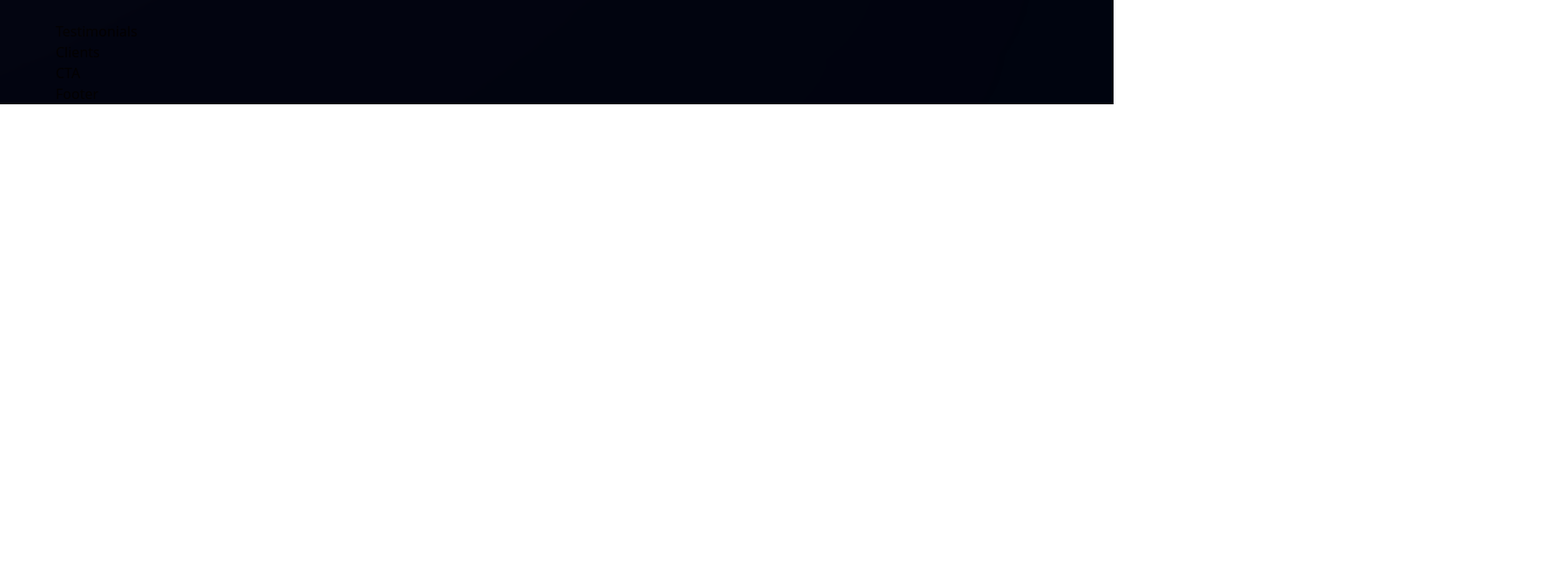
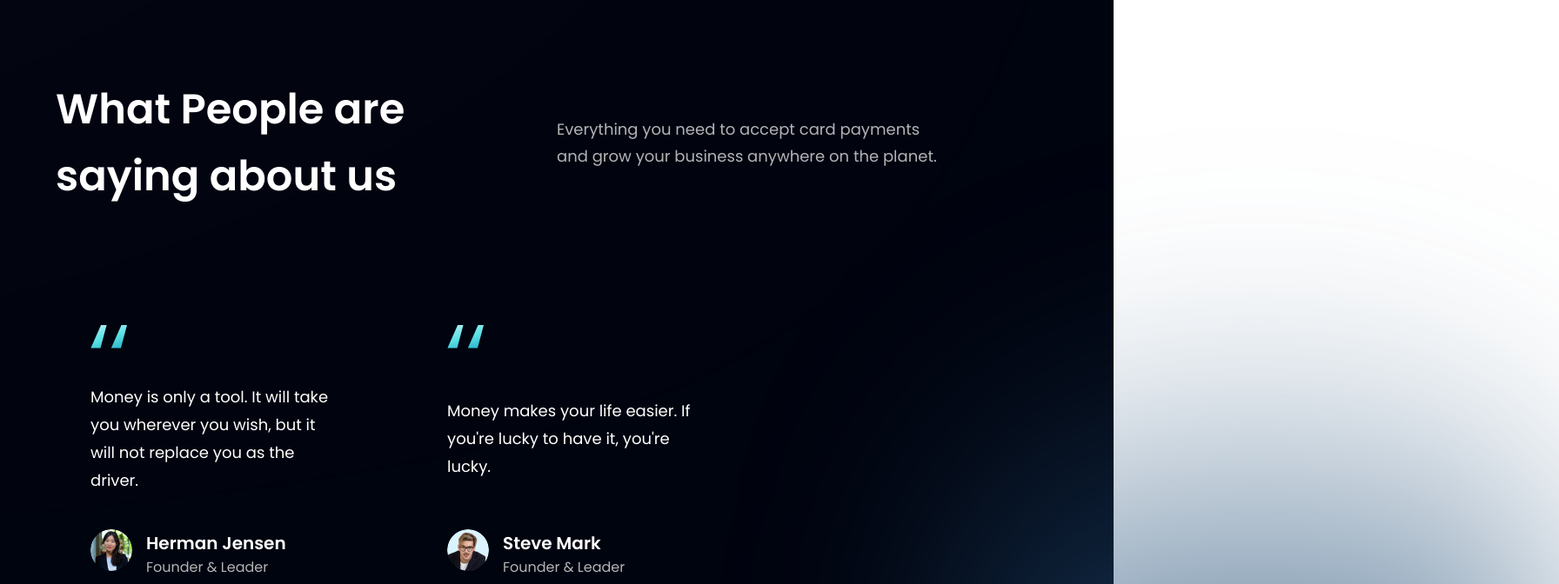
Before and after one commit to mzhao99/bank-modern-app, a React (Vite) app: page / in a window 1280 px wide. Shown: the part 2780-3452 px from the top of the page at 87% size, 1792 px wide, since content can reach past the window. Before the commit the page ends 2900 px from the top, so only its background shows below. Built offline with nearby package versions, Linux system fonts and the light colour scheme.

Commit message:
added testimonial and client sections

```diff
--- a/src/components/Clients.jsx
+++ b/src/components/Clients.jsx
@@ -1,9 +1,16 @@
-import React from 'react'
+import { clients } from "../constants";
+import styles from "../style";
 
-const Clients = () => {
-  return (
-    <div>Clients</div>
-  )
-}
+const Clients = () => (
+    <section className={`${styles.flexCenter} my-4`}>
+        <div className={`${styles.flexCenter} flex-wrap w-full`}>
+        {clients.map((client) => (
+            <div key={client.id} className={`flex-1 ${styles.flexCenter} sm:min-w-[192px] min-w-[120px] m-5`}>
+                <img src={client.logo} alt="client_logo" className="sm:w-[192px] w-[100px] object-contain" />
+            </div>
+        ))}
+        </div>
+  </section>
+)
 
-export default Clients
+export default Clients;
--- a/src/components/FeedbackCard.jsx
+++ b/src/components/FeedbackCard.jsx
@@ -1,9 +1,20 @@
-import React from 'react'
+import { quotes } from "../assets";
 
-const FeedbackCard = () => {
-  return (
-    <div>FeedbackCard</div>
-  )
-}
+const FeedbackCard = ({ content, name, title, img }) => (
+    <div className="flex justify-between flex-col px-10 py-12 rounded-[20px]  max-w-[370px] md:mr-10 sm:mr-5 mr-0 my-5 feedback-card">
+        {/* Quote */}
+        <img src={quotes} alt="double_quotes" className="w-[42px] h-[27px] object-contain" />
+        <p className="font-poppins font-normal text-[18px] leading-[32px] text-white my-10">{content}</p>
 
-export default FeedbackCard
+        {/* Person Info */}
+        <div className="flex flex-row">
+            <img src={img} alt={name} className="w-[48px] h-[48px] rounded-full" />
+            <div className="flex flex-col ml-4">
+                <h4 className="font-poppins font-semibold text-[20px] leading-[32px] text-white">{name}</h4>
+                <p className="font-poppins font-normal text-[16px] leading-[24px] text-dimWhite">{title}</p>
+            </div>
+        </div>
+    </div>
+)
+
+export default FeedbackCard;
--- a/src/components/Testimonials.jsx
+++ b/src/components/Testimonials.jsx
@@ -1,9 +1,29 @@
-import React from 'react'
+import { feedback } from '../constants';
+import styles from '../style';
+import FeedbackCard from './FeedbackCard';
 
-const Testimonials = () => {
-  return (
-    <div>Testimonials</div>
-  )
-}
+const Testimonials = () => (
+    <section id="clients" className={`${styles.paddingY} ${styles.flexCenter} flex-col relative`}>
+        <div className="absolute z-[0] w-[60%] h-[60%] -right-[50%] rounded-full blue__gradient bottom-40" />
 
-export default Testimonials
+        {/* Title and description */}
+        <div className='w-full flex justify-between items-center md:flex-row flex-col sm:mb-16 mb-6 relative z-[1]'>
+            <h2 className={styles.heading2}>
+                What People are <br className="sm:block hidden" /> saying about us
+            </h2>
+            <div className="w-full md:mt-0 mt-6">
+                <p className={`${styles.paragraph} text-left max-w-[450px]`}>
+                    Everything you need to accept card payments and grow your business
+                    anywhere on the planet.
+                </p>
+            </div>
+        </div>
+
+        {/* Feedback Cards */}
+        <div className="flex flex-wrap sm:justify-start justify-center w-full feedback-container relative z-[1]">
+            {feedback.map((card) => <FeedbackCard key={card.id} {...card} />)}
+        </div>
+    </section>
+)
+
+export default Testimonials;
```
